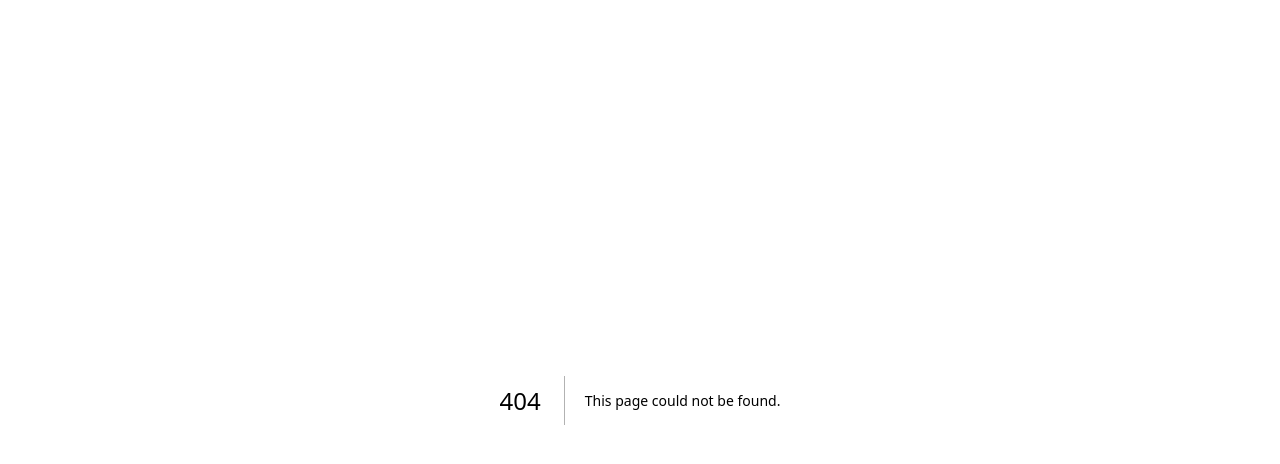
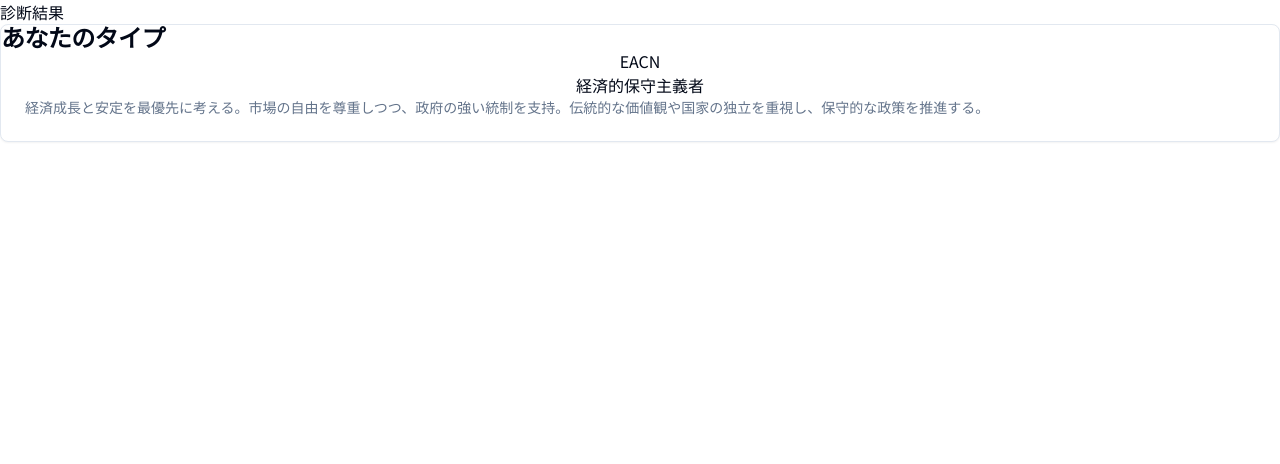
Before and after one commit to kapibara-tornado/frontend-app, a Next.js app: page /result in a window 1280 px wide. Before the commit this address had no page. Shown: the top 464 px of the page. Built offline with nearby package versions, Linux system fonts and the light colour scheme.

Commit message:
add: Type card

```diff
--- a/package.json
+++ b/package.json
@@ -11,6 +11,7 @@
   "dependencies": {
     "@radix-ui/react-slot": "^1.1.0",
     "@radix-ui/react-toast": "^1.2.1",
+    "@shadcn/ui": "^0.0.4",
     "class-variance-authority": "^0.7.0",
     "clsx": "^2.1.1",
     "framer-motion": "^11.3.31",
--- /dev/null
+++ b/src/app/components/TypeCard.tsx
@@ -0,0 +1,59 @@
+import {
+  Card,
+  CardContent,
+  CardDescription,
+  CardTitle,
+} from '@/components/ui/card';
+import React from 'react';
+import styled from 'styled-components';
+import { TypeInfo } from '@/app/types/types';
+
+const YourTypes: TypeInfo[] = [
+  {
+    id: 1,
+    TypeAlphabet: 'EACN',
+    TypeCharacter: '経済的保守主義者',
+    description:
+      '経済成長と安定を最優先に考える。市場の自由を尊重しつつ、政府の強い統制を支持。伝統的な価値観や国家の独立を重視し、保守的な政策を推進する。',
+  },
+  {
+    id: 2,
+    TypeAlphabet: 'EACI',
+    TypeCharacter: '国際経済的保守主義者',
+    description:
+      '経済成長を重視し、国際的な協力や貿易を推進するが、強力な政府の統制を支持。伝統的な価値観を保持しながら、国際的な影響力を拡大する。',
+  },
+];
+
+const TypeCard = ({ id }: { id: number }) => {
+  const type = YourTypes.find((type) => type.id === id);
+  if (!type) {
+    return;
+  }
+  return (
+    <div>
+      <Card>
+        <CardTitle>あなたのタイプ</CardTitle>
+        <CardContent>
+          <TypeAlphabet>{type.TypeAlphabet}</TypeAlphabet>
+          <TypeCharacter>
+            {type.TypeCharacter}
+          </TypeCharacter>
+          <CardDescription>
+            {type.description}
+          </CardDescription>
+        </CardContent>
+      </Card>
+    </div>
+  );
+};
+
+export default TypeCard;
+
+const TypeAlphabet = styled.h1`
+  text-align: center;
+`;
+
+const TypeCharacter = styled.h2`
+  text-align: center;
+`;
--- a/src/app/play/page.tsx
+++ b/src/app/play/page.tsx
@@ -9,7 +9,7 @@ function Play() {
   return (
     <div>
       <Wrapper>
-        <Card>
+        <QuestionArea>
           <ImageWrapper>
             <Image
               src="/static.jpeg"
@@ -21,7 +21,7 @@ function Play() {
           <Question>
             この質問はテストです。この質問はテストです。この質問はテストです。この質問はテストです。
           </Question>
-        </Card>
+        </QuestionArea>
         <Buttons>
           <BadButton>Bad</BadButton>
           <GoodButton>Good</GoodButton>
@@ -36,15 +36,14 @@ export default Play;
 const Wrapper = styled.div`
   display: flex;
   flex-direction: column;
-  justify-content: flex-start;
+  justify-content: center;
   align-items: center;
   min-height: 100vh;
   background-color: #eaf4fe;
-  padding-top: 10px;
-  padding-bottom: 150px;
+  padding: 20px;
 `;
 
-const Card = styled.div`
+const QuestionArea = styled.div`
   background-color: #fff;
   border-radius: 10px;
   padding: 40px;
@@ -89,7 +88,7 @@ const GoodButton = styled.button`
   height: 150px;
   padding: 0;
   font-size: 1.5rem;
-  transition: background-color 0.8s;
+  transition: background-color 0.3s;
   &:hover {
     background-color: #2e8b57;
   }
--- /dev/null
+++ b/src/app/result/page.tsx
@@ -0,0 +1,16 @@
+'use client';
+
+import React from 'react';
+import styled from 'styled-components';
+import TypeCard from '../components/TypeCard';
+
+function Page() {
+  return (
+    <div>
+    診断結果
+    <TypeCard id={1}></TypeCard>
+    </div>
+  );
+}
+
+export default Page;
--- /dev/null
+++ b/src/app/types/types.ts
@@ -0,0 +1,6 @@
+export interface TypeInfo {
+    id: number;
+    TypeAlphabet: string;
+    TypeCharacter: string;
+    description: string;
+}
--- /dev/null
+++ b/src/components/ui/card.tsx
@@ -0,0 +1,79 @@
+import * as React from "react"
+
+import { cn } from "@/lib/utils"
+
+const Card = React.forwardRef<
+  HTMLDivElement,
+  React.HTMLAttributes<HTMLDivElement>
+>(({ className, ...props }, ref) => (
+  <div
+    ref={ref}
+    className={cn(
+      "rounded-lg border bg-card text-card-foreground shadow-sm",
+      className
+    )}
+    {...props}
+  />
+))
+Card.displayName = "Card"
+
+const CardHeader = React.forwardRef<
+  HTMLDivElement,
+  React.HTMLAttributes<HTMLDivElement>
+>(({ className, ...props }, ref) => (
+  <div
+    ref={ref}
+    className={cn("flex flex-col space-y-1.5 p-6", className)}
+    {...props}
+  />
+))
+CardHeader.displayName = "CardHeader"
+
+const CardTitle = React.forwardRef<
+  HTMLParagraphElement,
+  React.HTMLAttributes<HTMLHeadingElement>
+>(({ className, ...props }, ref) => (
+  <h3
+    ref={ref}
+    className={cn(
+      "text-2xl font-semibold leading-none tracking-tight",
+      className
+    )}
+    {...props}
+  />
+))
+CardTitle.displayName = "CardTitle"
+
+const CardDescription = React.forwardRef<
+  HTMLParagraphElement,
+  React.HTMLAttributes<HTMLParagraphElement>
+>(({ className, ...props }, ref) => (
+  <p
+    ref={ref}
+    className={cn("text-sm text-muted-foreground", className)}
+    {...props}
+  />
+))
+CardDescription.displayName = "CardDescription"
+
+const CardContent = React.forwardRef<
+  HTMLDivElement,
+  React.HTMLAttributes<HTMLDivElement>
+>(({ className, ...props }, ref) => (
+  <div ref={ref} className={cn("p-6 pt-0", className)} {...props} />
+))
+CardContent.displayName = "CardContent"
+
+const CardFooter = React.forwardRef<
+  HTMLDivElement,
+  React.HTMLAttributes<HTMLDivElement>
+>(({ className, ...props }, ref) => (
+  <div
+    ref={ref}
+    className={cn("flex items-center p-6 pt-0", className)}
+    {...props}
+  />
+))
+CardFooter.displayName = "CardFooter"
+
+export { Card, CardHeader, CardFooter, CardTitle, CardDescription, CardContent }
```
Also changed, not shown: 1 other file (tests, documents, lock files or other folders).
